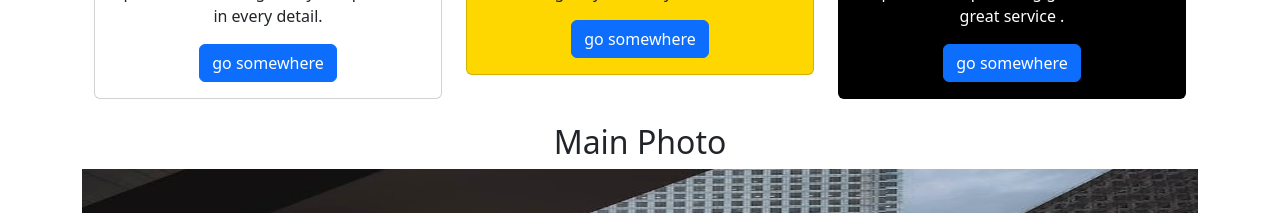
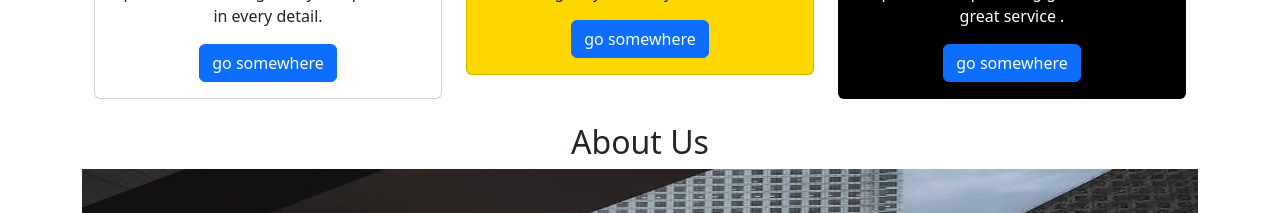
Before and after one commit to dkzanz1/The-Aldgate-Project-main, a React (Create React App) app: page / in a window 1280 px wide. Shown: the part 1280-1493 px from the top of the page. Built offline with nearby package versions, Linux system fonts and the light colour scheme.

Commit message:
text color added in about us

```diff
--- a/src/App.js
+++ b/src/App.js
@@ -28,7 +28,7 @@ function App() {
 
             <Row >
               <Col>
-                <h2 className="text-center">Main Photo</h2>
+                <h2 className="text-center">About Us</h2>
                 <div className=" position-relative text-center">
                     <Image src="../images/building-in-london.jpeg"
                     className="column"
```
